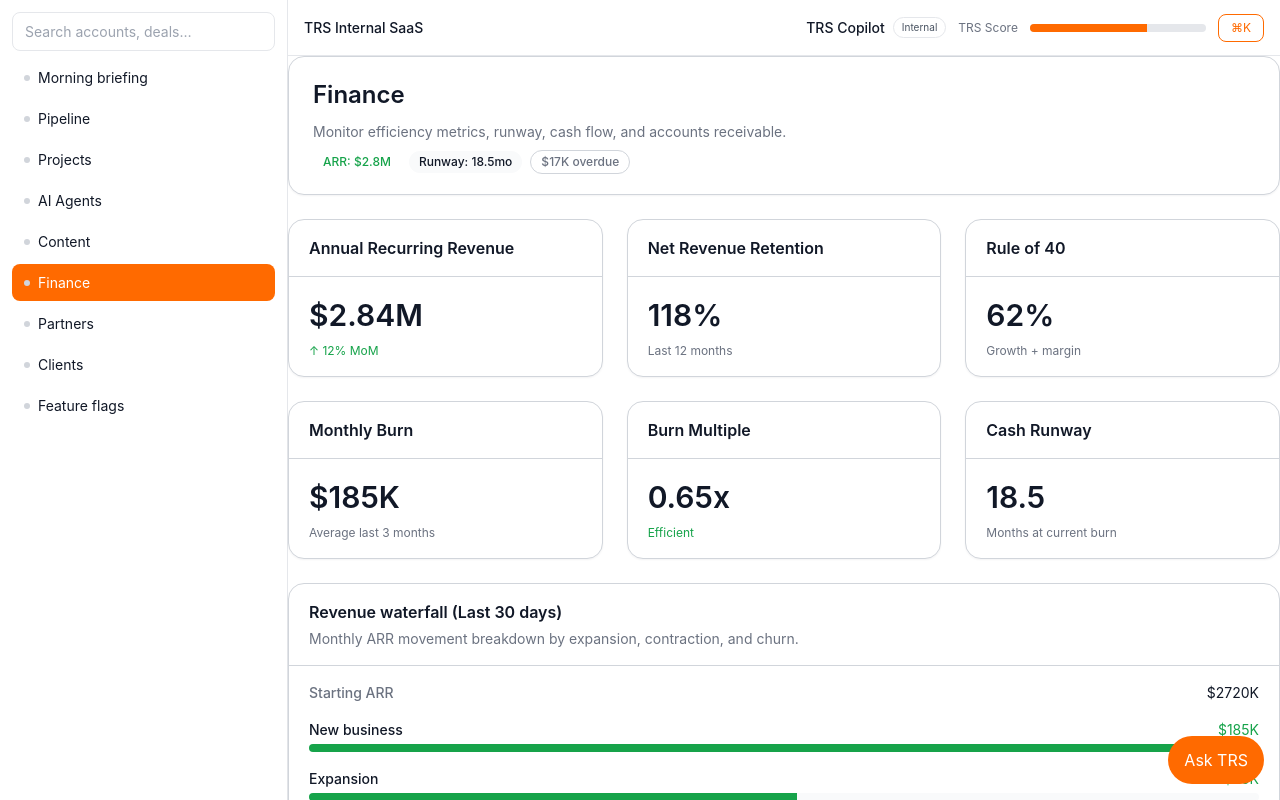
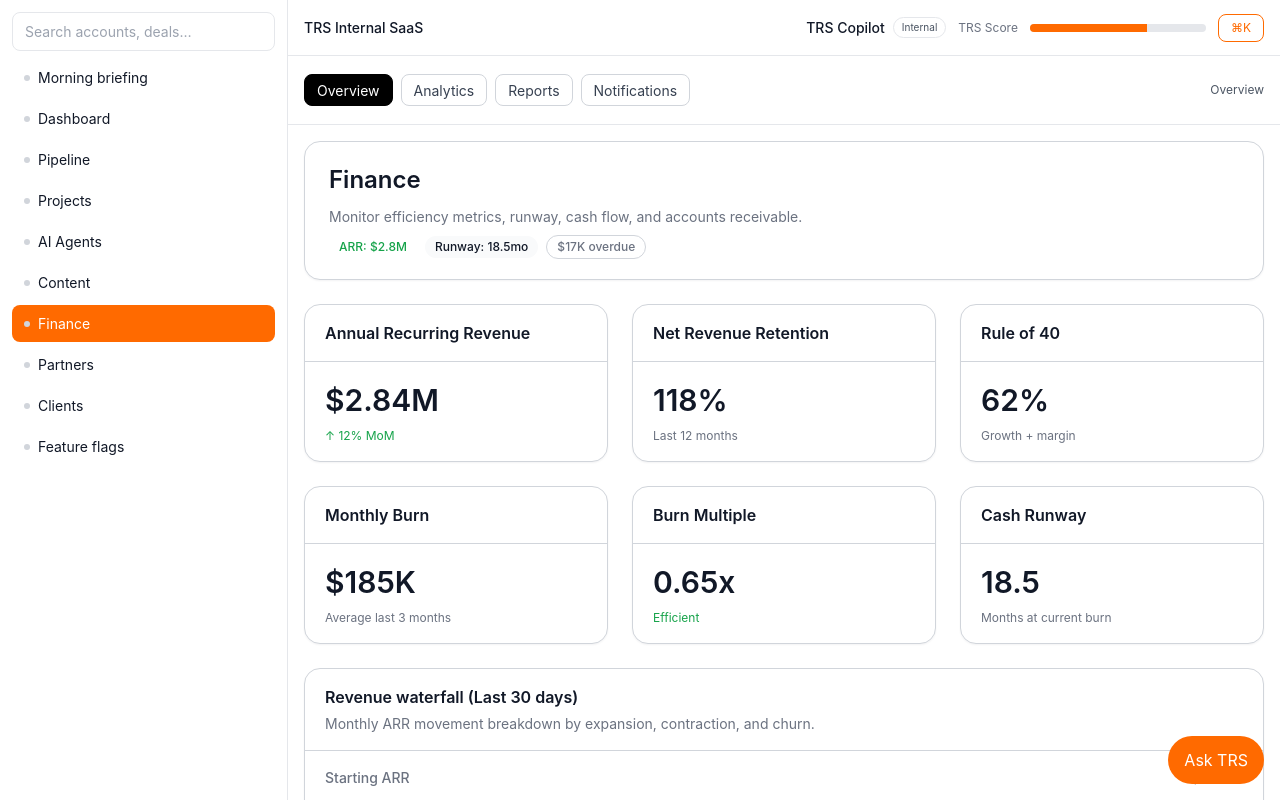
Before and after one commit to jayburgessjr/trsrevos, a Next.js app: page /finance in a window 1280 px wide. Shown: the top 800 px of the page. Built offline with nearby package versions, Linux system fonts and the light colour scheme.

Commit message:
feat: unify shared tabs across modules

```diff
--- a/app/clients/page.tsx
+++ b/app/clients/page.tsx
@@ -1,10 +1,16 @@
 import { actionListClients } from "@/core/clients/actions";
 import { ClientsTable } from "./client-table";
+import { TopTabs } from "@/components/kit/TopTabs";
 
-export default async function ClientsPage() {
+export default async function ClientsPage({
+  searchParams,
+}: {
+  searchParams: { tab?: string };
+}) {
+  const tab = searchParams?.tab ?? "Overview";
   const data = await actionListClients();
 
-  return (
+  const body = (
     <div className="p-6 space-y-4">
       <header className="flex flex-col gap-4 md:flex-row md:items-center md:justify-between">
         <div>
@@ -21,4 +27,14 @@ export default async function ClientsPage() {
       <ClientsTable data={data} />
     </div>
   );
+
+  return (
+    <div className="min-h-screen bg-white text-black">
+      <div className="px-4 py-3 border-b border-gray-200 flex items-center justify-between">
+        <TopTabs />
+        <div className="text-xs text-gray-600">{tab}</div>
+      </div>
+      <main className="max-w-7xl mx-auto p-4">{body}</main>
+    </div>
+  );
 }
--- a/app/content/page.tsx
+++ b/app/content/page.tsx
@@ -3,8 +3,14 @@ import { computeMetrics, getContentState } from '@/core/content/store'
 import { nextBestContent } from '@/core/content/recommender'
 import { computeMediaMetrics, getMediaState } from '@/core/mediaAgent/store'
 import { suggestMediaFromPipeline } from '@/core/mediaAgent/recommender'
+import { TopTabs } from '@/components/kit/TopTabs'
 
-export default async function ContentPage() {
+export default async function ContentPage({
+  searchParams,
+}: {
+  searchParams: { tab?: string }
+}) {
+  const tab = searchParams?.tab ?? 'Overview'
   const contentState = getContentState()
   const metrics = computeMetrics()
   const suggestions = nextBestContent()
@@ -12,7 +18,7 @@ export default async function ContentPage() {
   const mediaMetrics = computeMediaMetrics()
   const mediaIdeas = suggestMediaFromPipeline()
 
-  return (
+  const body = (
     <ContentStudio
       initialItems={contentState.items}
       initialVariants={contentState.variants}
@@ -26,4 +32,14 @@ export default async function ContentPage() {
       mediaMetrics={mediaMetrics}
     />
   )
+
+  return (
+    <div className="min-h-screen bg-white text-black">
+      <div className="px-4 py-3 border-b border-gray-200 flex items-center justify-between">
+        <TopTabs />
+        <div className="text-xs text-gray-600">{tab}</div>
+      </div>
+      <main className="max-w-7xl mx-auto p-4">{body}</main>
+    </div>
+  )
 }
--- a/app/dashboard/page.tsx
+++ b/app/dashboard/page.tsx
@@ -1,5 +1,6 @@
 "use client";
 import * as React from "react";
+import { useSearchParams } from "next/navigation";
 import { Bell, Download, Home, Search } from "lucide-react";
 import AdminSidebar from "@/components/nav/AdminSidebar";
 import { TopTabs } from "@/components/kit/TopTabs";
@@ -10,6 +11,8 @@ import { LineChart, AreaChart, BarChart } from "@/components/kit/Charts";
 const H = { header: 56, tabs: 44, gap: 12 };
 
 export default function DashboardPage() {
+  const searchParams = useSearchParams();
+  const tab = searchParams.get("tab") ?? "Overview";
   return (
     <div className="w-full min-h-screen bg-white text-black">
       <header style={{ height: H.header }} className="border-b border-gray-200 flex items-center">
@@ -36,8 +39,11 @@ export default function DashboardPage() {
         <AdminSidebar />
         <main className="flex-1" style={{ height: `calc(100vh - ${H.header}px)` }}>
           <div className="px-3 border-b border-gray-200 flex items-center justify-between" style={{ height: H.tabs }}>
-            <TopTabs value="Overview" onChange={() => {}} />
-            <div className="text-xs text-gray-600">Pick a date</div>
+            <TopTabs />
+            <div className="text-xs text-gray-600">
+              <span className="sr-only">Current tab: {tab}</span>
+              Pick a date
+            </div>
           </div>
           <ViewportGrid />
         </main>
--- a/app/finance/page.tsx
+++ b/app/finance/page.tsx
@@ -3,6 +3,7 @@ import { Card, CardContent, CardDescription, CardHeader, CardTitle } from '@/ui/
 import { PageDescription, PageHeader, PageTitle } from '@/ui/page-header'
 import { Table, TableBody, TableCell, TableHead, TableHeader, TableRow } from '@/ui/table'
 import { Button } from '@/ui/button'
+import { TopTabs } from '@/components/kit/TopTabs'
 
 const mockInvoices = [
   { id: '1', client: 'Acme Corp', invoiceNumber: 'INV-2025-1043', status: 'Paid', dueDate: '2025-09-30', amount: 45000, daysOverdue: 0 },
@@ -20,11 +21,16 @@ const burnMultiple = 0.65
 const nrr = 118
 const ruleOf40 = 62
 
-export default function FinancePage() {
+export default function FinancePage({
+  searchParams,
+}: {
+  searchParams: { tab?: string }
+}) {
+  const tab = searchParams?.tab ?? 'Overview'
   const totalOutstanding = mockInvoices.filter(i => i.status !== 'Paid').reduce((sum, i) => sum + i.amount, 0)
   const overdueAmount = mockInvoices.filter(i => i.status === 'Overdue').reduce((sum, i) => sum + i.amount, 0)
 
-  return (
+  const body = (
     <div className="space-y-6">
       <PageHeader className="rounded-xl border border-[color:var(--color-outline)]">
         <PageTitle>Finance</PageTitle>
@@ -219,4 +225,14 @@ export default function FinancePage() {
       </Card>
     </div>
   )
+
+  return (
+    <div className="min-h-screen bg-white text-black">
+      <div className="px-4 py-3 border-b border-gray-200 flex items-center justify-between">
+        <TopTabs />
+        <div className="text-xs text-gray-600">{tab}</div>
+      </div>
+      <main className="max-w-7xl mx-auto p-4">{body}</main>
+    </div>
+  )
 }
--- a/app/page.tsx
+++ b/app/page.tsx
@@ -1,6 +1,8 @@
 "use client"
 
 import { useState, useEffect } from "react"
+import { useSearchParams } from "next/navigation"
+import { TopTabs } from "@/components/kit/TopTabs"
 import { Badge } from "@/ui/badge"
 import { Button } from "@/ui/button"
 import { Card, CardContent, CardDescription, CardHeader, CardTitle } from "@/ui/card"
@@ -15,6 +17,8 @@ import { eventsToday } from "@/core/events/store"
 import { DailyPlan } from "@/core/dailyPlan/types"
 
 export default function HomePage() {
+  const searchParams = useSearchParams()
+  const tab = searchParams.get("tab") ?? "Overview"
   const [plan, setPlan] = useState<DailyPlan | null>(null)
   const [recap, setRecap] = useState<any>(null)
   const [loading, setLoading] = useState(false)
@@ -99,7 +103,7 @@ export default function HomePage() {
     return () => clearInterval(interval)
   }, [newsItems.length])
 
-  return (
+  const body = (
     <div className="relative space-y-8 p-6">
       {/* Hero background */}
       <div className="absolute inset-x-0 top-0 -z-10 h-[400px] overflow-hidden rounded-3xl">
@@ -348,4 +352,19 @@ export default function HomePage() {
       </div>
     </div>
   )
+
+  return (
+    <div className="min-h-screen bg-white text-black">
+      <div className="px-4 py-3 border-b border-gray-200 flex items-center justify-between">
+        <TopTabs />
+        <div className="flex items-center gap-2">
+          <span className="sr-only">Current tab: {tab}</span>
+          <Link href="/dashboard" className="text-xs px-3 py-1.5 rounded-md border">
+            Open dashboard
+          </Link>
+        </div>
+      </div>
+      <main className="max-w-7xl mx-auto p-4">{body}</main>
+    </div>
+  )
 }
--- a/app/partners/page.tsx
+++ b/app/partners/page.tsx
@@ -3,6 +3,7 @@ import { Card, CardContent, CardDescription, CardHeader, CardTitle } from '@/ui/
 import { PageDescription, PageHeader, PageTitle } from '@/ui/page-header'
 import { Table, TableBody, TableCell, TableHead, TableHeader, TableRow } from '@/ui/table'
 import { Button } from '@/ui/button'
+import { TopTabs } from '@/components/kit/TopTabs'
 
 const mockPartners = [
   { id: '1', name: 'Strategic Consulting Group', tier: 'Platinum', status: 'Active', revenue: 485000, deals: 12, enablement: 95, lastActivity: '2025-10-05' },
@@ -22,8 +23,14 @@ const pipelineBySource = [
 const totalPartnerRevenue = mockPartners.reduce((sum, p) => sum + p.revenue, 0)
 const activePartners = mockPartners.filter(p => p.status === 'Active').length
 
-export default function PartnersPage() {
-  return (
+export default function PartnersPage({
+  searchParams,
+}: {
+  searchParams: { tab?: string }
+}) {
+  const tab = searchParams?.tab ?? 'Overview'
+
+  const body = (
     <div className="space-y-6">
       <PageHeader className="rounded-xl border border-[color:var(--color-outline)]">
         <PageTitle>Partners</PageTitle>
@@ -224,4 +231,14 @@ export default function PartnersPage() {
       </div>
     </div>
   )
+
+  return (
+    <div className="min-h-screen bg-white text-black">
+      <div className="px-4 py-3 border-b border-gray-200 flex items-center justify-between">
+        <TopTabs />
+        <div className="text-xs text-gray-600">{tab}</div>
+      </div>
+      <main className="max-w-7xl mx-auto p-4">{body}</main>
+    </div>
+  )
 }
--- a/app/pipeline/page.tsx
+++ b/app/pipeline/page.tsx
@@ -1,6 +1,7 @@
 "use client"
 
 import { useState } from "react"
+import { useSearchParams } from "next/navigation"
 import { PageDescription, PageHeader, PageTitle } from "@/ui/page-header"
 import { Card, CardContent, CardDescription, CardHeader, CardTitle } from "@/ui/card"
 import { Badge } from "@/ui/badge"
@@ -8,6 +9,7 @@ import { Table, TableBody, TableCell, TableHead, TableHeader, TableRow } from "@
 import { Button } from "@/ui/button"
 import { Input } from "@/ui/input"
 import { emitEvent } from "@/core/events/emit"
+import { TopTabs } from "@/components/kit/TopTabs"
 
 type Deal = {
   id: string
@@ -88,6 +90,8 @@ const initialDeals: Deal[] = [
 const stages = ["Discovery", "Qualification", "Proposal", "Negotiation", "Closed Won", "Closed Lost"]
 
 export default function PipelinePage() {
+  const searchParams = useSearchParams()
+  const tab = searchParams.get("tab") ?? "Overview"
   const [deals, setDeals] = useState<Deal[]>(initialDeals)
   const [selectedDeal, setSelectedDeal] = useState<Deal | null>(null)
   const [newNote, setNewNote] = useState("")
@@ -173,7 +177,7 @@ export default function PipelinePage() {
     }
   })
 
-  return (
+  const body = (
     <div className="space-y-6 p-6">
       <PageHeader className="rounded-xl border border-[color:var(--color-outline)]">
         <PageTitle>Pipeline</PageTitle>
@@ -474,4 +478,14 @@ export default function PipelinePage() {
       </Card>
     </div>
   )
+
+  return (
+    <div className="min-h-screen bg-white text-black">
+      <div className="px-4 py-3 border-b border-gray-200 flex items-center justify-between">
+        <TopTabs />
+        <div className="text-xs text-gray-600">{tab}</div>
+      </div>
+      <main className="max-w-7xl mx-auto p-4">{body}</main>
+    </div>
+  )
 }
--- a/app/projects/page.tsx
+++ b/app/projects/page.tsx
@@ -6,6 +6,7 @@ import { Button } from '@/ui/button'
 import { Card, CardContent, CardDescription, CardHeader, CardTitle } from '@/ui/card'
 import { PageDescription, PageHeader, PageTitle } from '@/ui/page-header'
 import { Table, TableBody, TableHead, TableHeader, TableRow } from '@/ui/table'
+import { TopTabs } from '@/components/kit/TopTabs'
 
 import { ProjectRow } from './project-row'
 
@@ -105,7 +106,12 @@ const mockProjects: MockProject[] = [
 
 const phaseOrder: RevosPhase[] = REVOS_PHASES
 
-export default async function ProjectsPage() {
+export default async function ProjectsPage({
+  searchParams,
+}: {
+  searchParams: { tab?: string }
+}) {
+  const tab = searchParams?.tab ?? 'Overview'
   const clients = listClients()
   const clientsById = new Map(clients.map((client) => [client.id, client]))
 
@@ -130,7 +136,7 @@ export default async function ProjectsPage() {
     return acc
   }, Object.fromEntries(phaseOrder.map((phase) => [phase, 0])) as Record<RevosPhase, number>)
 
-  return (
+  const body = (
     <div className="space-y-6">
       <PageHeader className="rounded-xl border border-[color:var(--color-outline)]">
         <PageTitle>Projects</PageTitle>
@@ -229,4 +235,14 @@ export default async function ProjectsPage() {
       </Card>
     </div>
   )
+
+  return (
+    <div className="min-h-screen bg-white text-black">
+      <div className="px-4 py-3 border-b border-gray-200 flex items-center justify-between">
+        <TopTabs />
+        <div className="text-xs text-gray-600">{tab}</div>
+      </div>
+      <main className="max-w-7xl mx-auto p-4">{body}</main>
+    </div>
+  )
 }
--- a/components/kit/TopTabs.tsx
+++ b/components/kit/TopTabs.tsx
@@ -1,17 +1,38 @@
 "use client";
+import { useCallback } from "react";
+import { usePathname, useRouter, useSearchParams } from "next/navigation";
 import { cn } from "@/lib/utils";
 
-export function TopTabs({ value, onChange }: { value: string; onChange: (v: string) => void }) {
-  const tabs = ["Overview", "Analytics", "Reports", "Notifications"];
+const DEFAULTS = ["Overview", "Analytics", "Reports", "Notifications"] as const;
+export type TabName = (typeof DEFAULTS)[number];
+
+export function TopTabs({ tabs = DEFAULTS }: { tabs?: readonly string[] }) {
+  const router = useRouter();
+  const pathname = usePathname();
+  const sp = useSearchParams();
+  const active = (sp.get("tab") || tabs[0]) as string;
+
+  const setTab = useCallback(
+    (t: string) => {
+      const next = new URLSearchParams(sp.toString());
+      next.set("tab", t);
+      router.replace(`${pathname}?${next.toString()}`, { scroll: false });
+    },
+    [router, pathname, sp],
+  );
+
   return (
     <div className="h-[44px] flex items-center gap-2">
       {tabs.map((t) => (
         <button
           key={t}
-          onClick={() => onChange(t)}
+          onClick={() => setTab(t)}
+          aria-pressed={active === t}
           className={cn(
             "px-3 h-8 rounded-md text-sm border",
-            value === t ? "bg-black text-white border-black" : "text-gray-700 bg-white hover:bg-gray-100 border-gray-300",
+            active === t
+              ? "bg-black text-white border-black"
+              : "text-gray-700 bg-white hover:bg-gray-100 border-gray-300",
           )}
         >
           {t}
--- a/lib/navigation.ts
+++ b/lib/navigation.ts
@@ -8,6 +8,7 @@ export type NavItem = {
 
 export const MAIN_NAV: NavItem[] = [
   { label: 'Morning briefing', href: '/', icon: 'Sun', roles: ['SuperAdmin', 'Admin', 'Director', 'Member'] },
+  { label: 'Dashboard', href: '/dashboard', icon: 'LayoutDashboard', roles: ['SuperAdmin', 'Admin', 'Director', 'Member'] },
   { label: 'Pipeline', href: '/pipeline', icon: 'TrendingUp', roles: ['SuperAdmin', 'Admin', 'Director', 'Member'] },
   { label: 'Projects', href: '/projects', icon: 'Kanban', roles: ['SuperAdmin', 'Admin', 'Director', 'Member'] },
   { label: 'AI Agents', href: '/agents', icon: 'Bot', roles: ['SuperAdmin', 'Admin', 'Director', 'Member'] },
```
